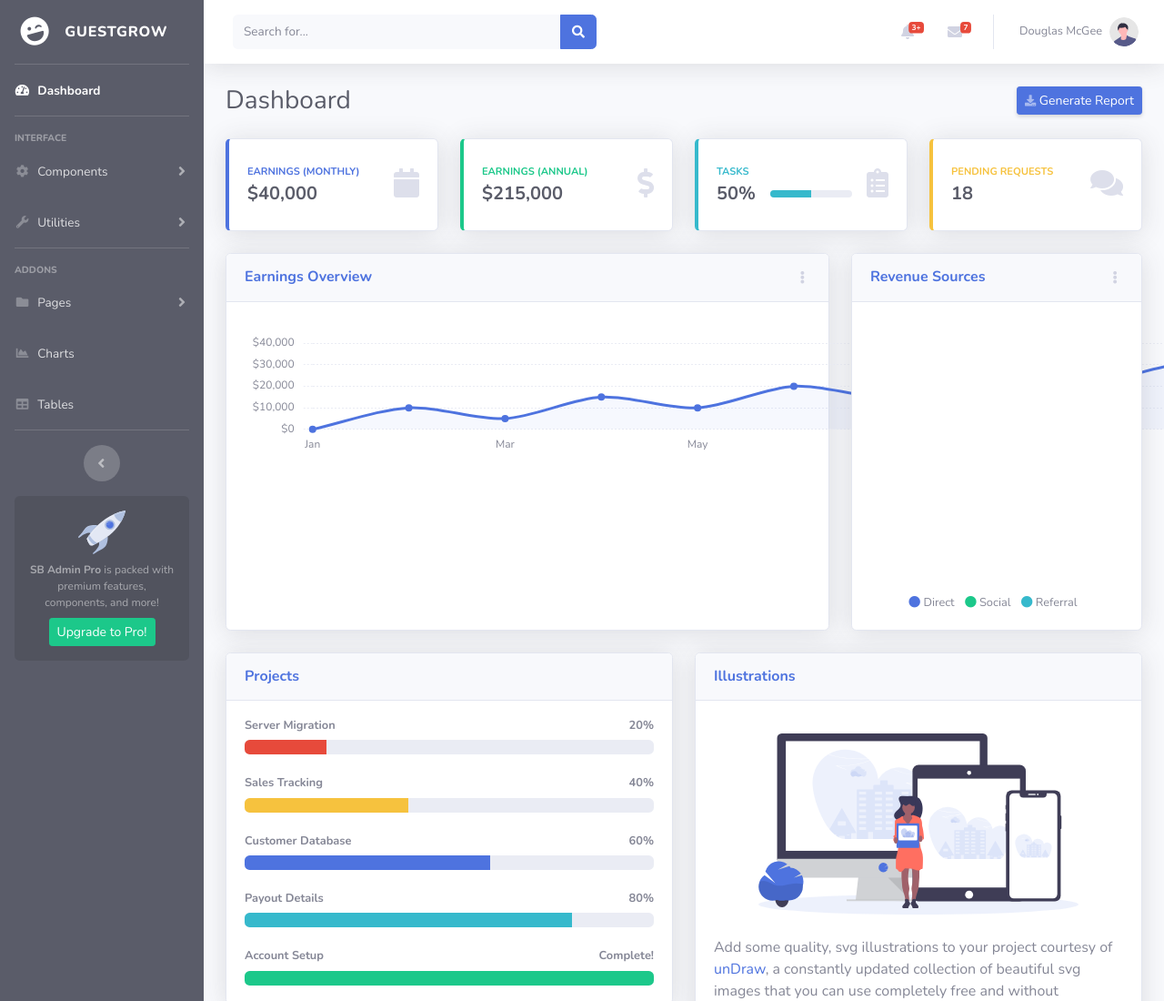
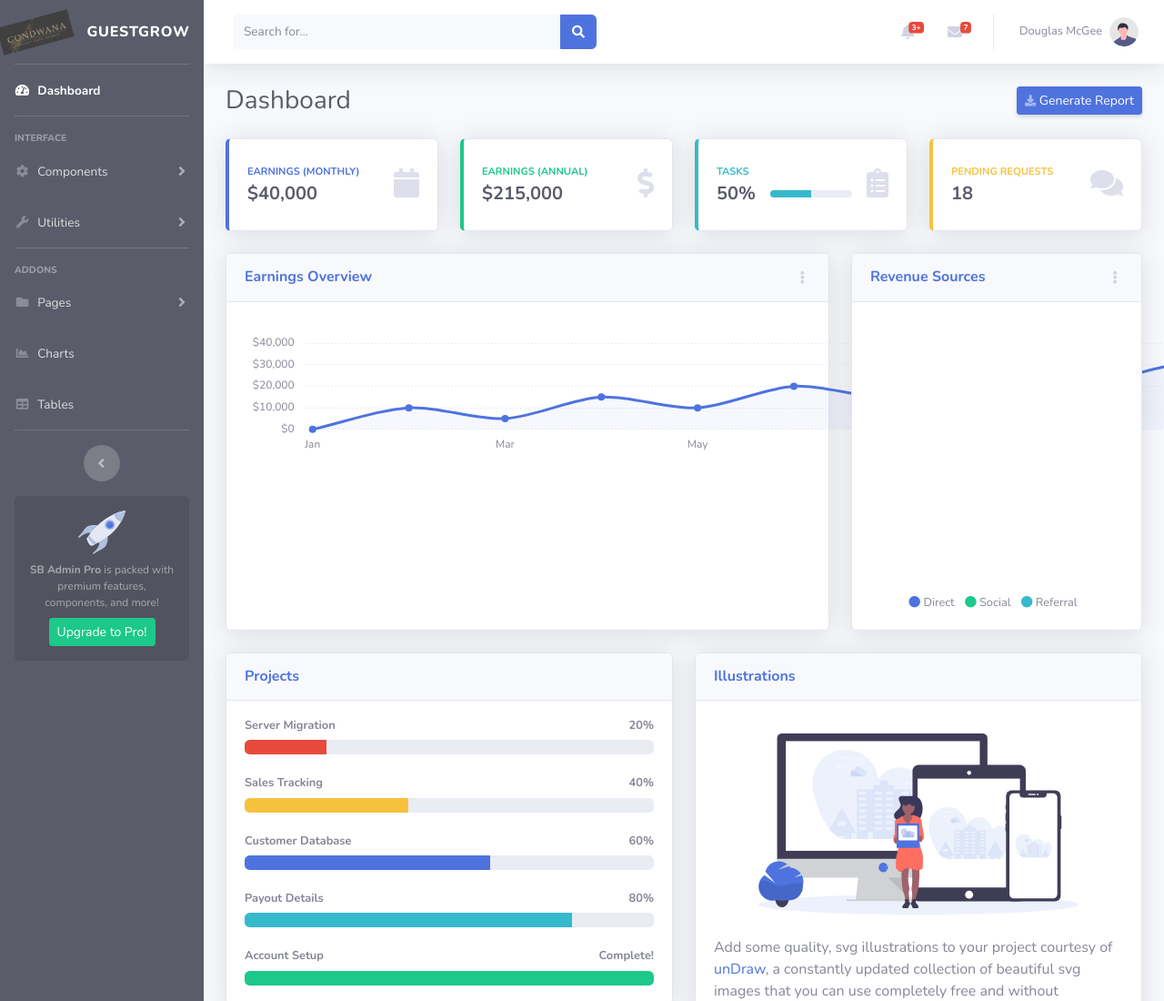
Before and after one commit to Omenthegamesa/guestgrowawake, a website with bundled scripts: page index.html in a window 1280 px wide. Shown: the top 1100 px of the page at 91% size. Built offline with nearby package versions, Linux system fonts and the light colour scheme; files whose address does not match are found by name.

Commit message:
Update index.html
Update Logo

```diff
--- a/index.html
+++ b/index.html
@@ -33,7 +33,7 @@
             <!-- Sidebar - Brand -->
             <a class="sidebar-brand d-flex align-items-center justify-content-center" href="index.html">
                 <div class="sidebar-brand-icon rotate-n-15">
-                    <i class="fas fa-laugh-wink"></i>
+                    <img src="guestgrowawake/images/Logo1.PNG" alt="Logo" style="width: 80px; height: auto;">
                 </div>
                 <div class="sidebar-brand-text mx-3">GuestGrow <sup></sup></div>
             </a>
```
